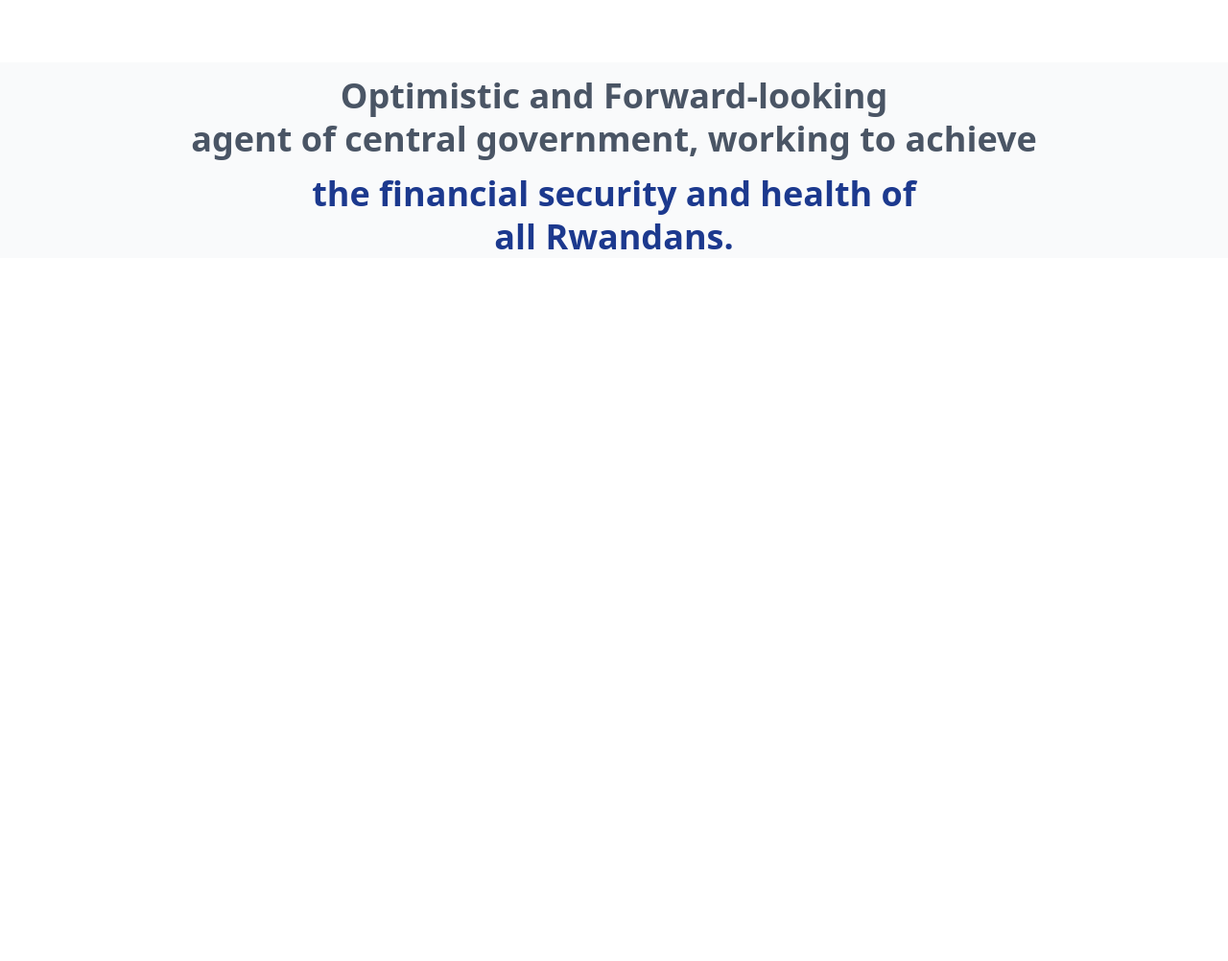
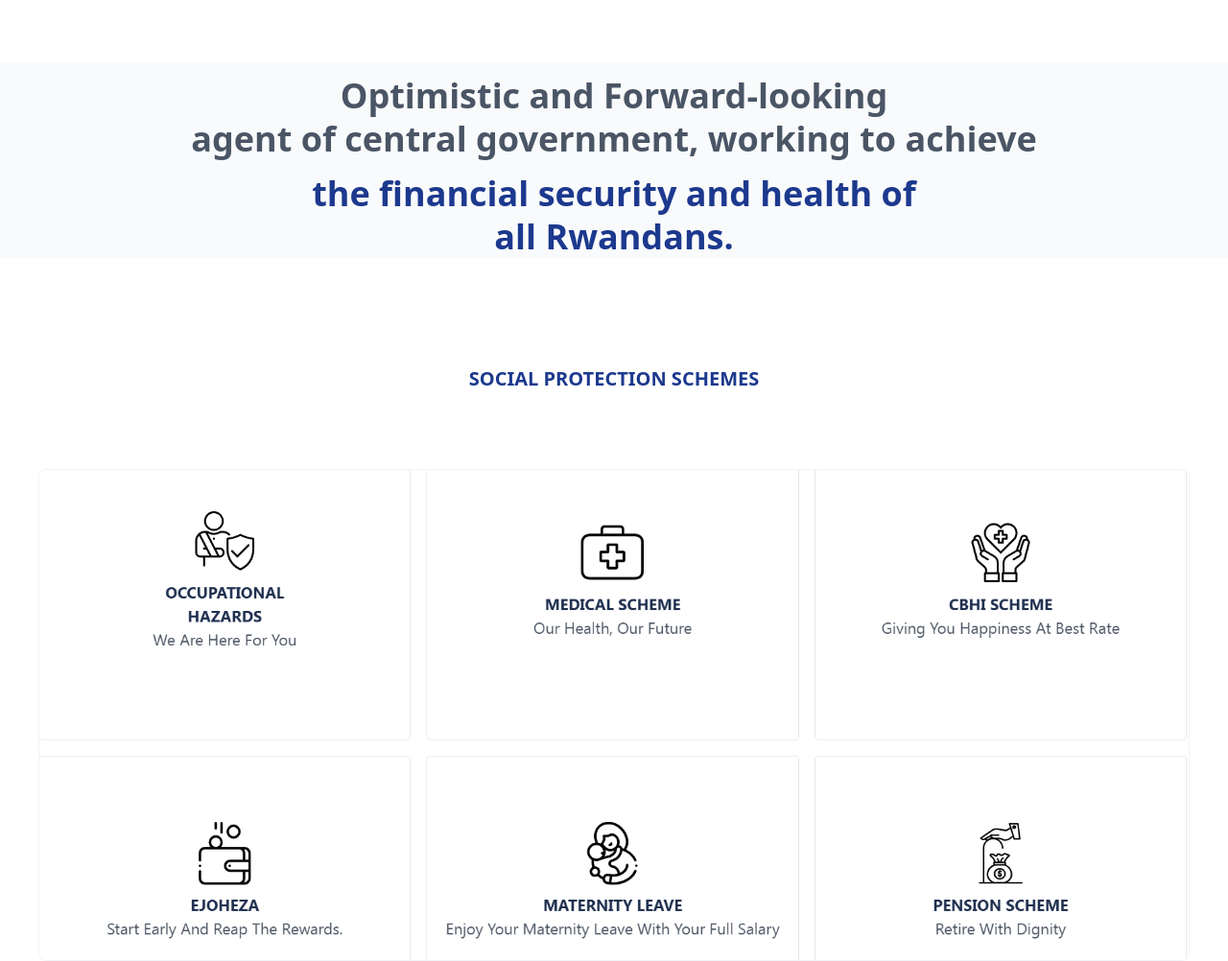
Before and after one commit to ashimwe23/RSSB-Website, a website: page index.html in a window 1280 px wide. Shown: the part 1097-2099 px from the top of the page at 96% size. Before the commit the page ends 1368 px from the top, so only its background shows below. Drawn offline with Linux system fonts and the light colour scheme.

Commit message:
Schemes Section

```diff
--- a/index.html
+++ b/index.html
@@ -152,5 +152,18 @@
             </h1>
         </div>
      </section>
+
+
+     <!-- Schemes Section -->
+     <section>
+        <div class="mt-28">
+
+        <div><h1 class="text-center text-xl text-blue-900 font-bold">SOCIAL PROTECTION SCHEMES</h1></div>
+        <div class="mt-20 px-10"><img src="image\services.png" alt="" class=" border border-gray-100 rounded-lg"></div>
+
+        </div>
+     </section>
+
+
 </body>
 </html>
```
Also changed, not shown: output.css.
